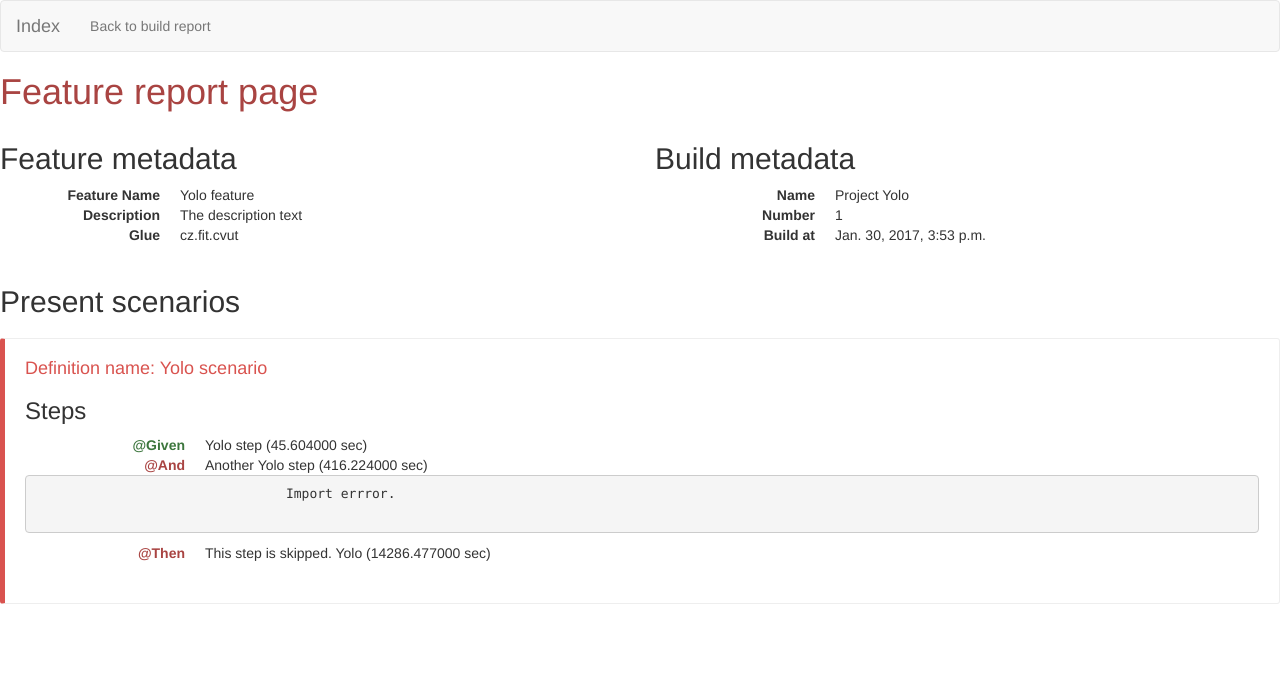
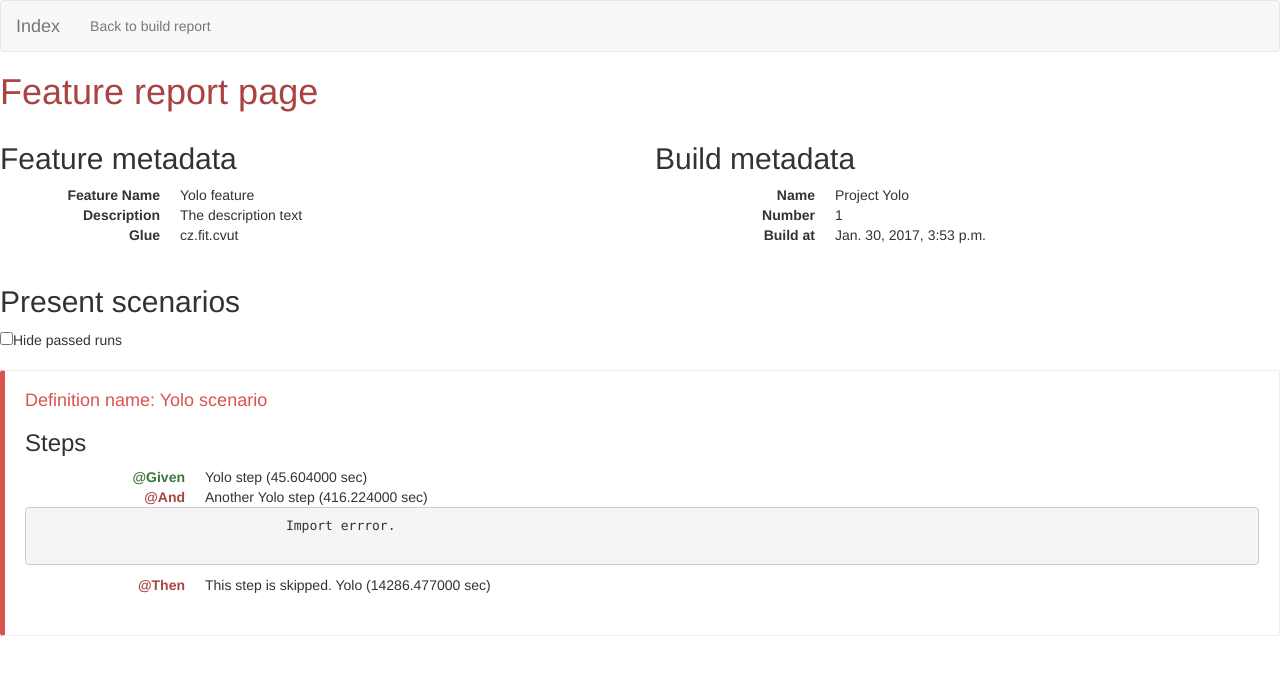
Before and after one commit to stengvac/cucumber-sem, a Django app: a page that uses cucumber_reports/templates/layout.html in a window 1280 px wide. Shown: the top 675 px of the page. Run offline with Django 3.2, Linux system fonts and the light colour scheme; data comes from the database, SQL or seed files in the repository; some libraries are stand-ins or nearby versions.

Commit message:
Its possible to hide/pass passes scenario runs Background working correctly

```diff
--- a/cucumber_reports/converters.py
+++ b/cucumber_reports/converters.py
@@ -29,18 +29,18 @@ def convert_feature_report(feature, build):
     converted_definitions = []
 
     if bg is not None:
-        converted_bg = view_models.ScenarioDefinitionReport(bg.name, bg.descriiption, None,
+        converted_bg = view_models.ScenarioDefinitionReport(bg.name, bg.description, None,
                                                             view_models.ScenarioType.BACKGROUND)
 
-        step_definitions = [convert_step_definition(step) for step in bg.step_definitions]
-        for run in bg.scenario_runs:
-            bg_steps.append(convert_step_runs(step_definitions, run.step_runs))
+        step_definitions = [convert_step_definition(step) for step in bg.step_definitions.iterator()]
+        for run in bg.scenario_runs.iterator():
+            bg_steps.append(convert_step_runs(step_definitions, run.step_runs.iterator()))
 
     bg_steps_cnt = len(bg_steps)
     run_index = 0
 
     for definition in definitions:
-        if definition.type != 'BACKGROUND':
+        if not definition.is_background():
             converted = convert_scenario_definition(definition)
             converted_definitions.append(converted)
 
@@ -82,7 +82,6 @@ def convert_step_runs(step_definitions, step_runs):
     res = []
     index = 0
     for run in step_runs:
-        print(run.status)
         status = view_models.StepStatus.from_string(run.status)
         res.append(view_models.StepRun(step_definitions[index], status, run.duration, run.error_msg))
         index += 1
@@ -196,6 +195,6 @@ def _find_background(definitions):
     :return: background instance or None if not found
     """
     for x in definitions:
-        if x.type == view_models.ScenarioType.BACKGROUND.value[0]:
+        if x.is_background():
             return x
     return None
--- a/cucumber_reports/models.py
+++ b/cucumber_reports/models.py
@@ -87,6 +87,13 @@ class ScenarioDefinition(models.Model):
         """Return True when there are no failures in definition runs."""
         return passed(self.scenario_runs.iterator())
 
+    def is_background(self):
+        """
+
+        :return: true when type eq background.
+        """
+        return self.type == ScenarioType[2][0]
+
     def __str__(self):
         """Scenario definition string representation - name and type"""
         return '{} {}'.format(self.name, self.type)
--- /dev/null
+++ b/cucumber_reports/static/cucumber_reports/js.js
@@ -0,0 +1,13 @@
+function hideRuns(elem) {
+
+    var passed = $('div.bs-callout-success');
+    // passed.each(function () {
+    //    alert(this.text());
+    // });
+    // alert(passed);
+    if(elem.checked) {
+        passed.addClass('hide');
+    } else {
+        passed.removeClass('hide');
+    }
+}
--- a/cucumber_reports/templates/layout.html
+++ b/cucumber_reports/templates/layout.html
@@ -3,6 +3,7 @@
     {# Load the tag library #}
     {% load bootstrap3 %}
     {% load static %}
+    <script src="http://code.jquery.com/jquery-latest.min.js"></script>
 
     {# Load CSS and JavaScript #}
     {% bootstrap_css %}
@@ -10,6 +11,8 @@
 
     <link rel="stylesheet" href="https://cdnjs.cloudflare.com/ajax/libs/font-awesome/4.7.0/css/font-awesome.min.css">
     <link rel="stylesheet" href="{% static "cucumber_reports/style.css" %}">
+    {% block project_js %}
+    {% endblock %}
 </head>
 <body>
 <div class="content">
--- a/cucumber_reports/templates/reports/feature_report.html
+++ b/cucumber_reports/templates/reports/feature_report.html
@@ -1,5 +1,10 @@
 {% extends 'layout.html' %}
 {% load filters %}
+{% load static %}
+
+{% block project_js %}
+    <script src="{% static "cucumber_reports/js.js" %}"></script>
+{% endblock %}
 
 {% block left_menu %}
     <li><a href="{% url 'reports_build_detail' name=feature.build_metadata.name number=feature.build_metadata.number %}">Back to build report</a></li>
@@ -43,6 +48,7 @@
     {% endif %}
 
     <h2>Present scenarios</h2>
+      <input type="checkbox" id="hideScenarioRuns" onchange="hideRuns(this);">Hide passed runs<br>
     {% for definition in feature.scenario_definitions %}
         {% for run in definition.runs %}
             <div class="bs-callout bs-callout-{{ run.passed|success }}">
```
